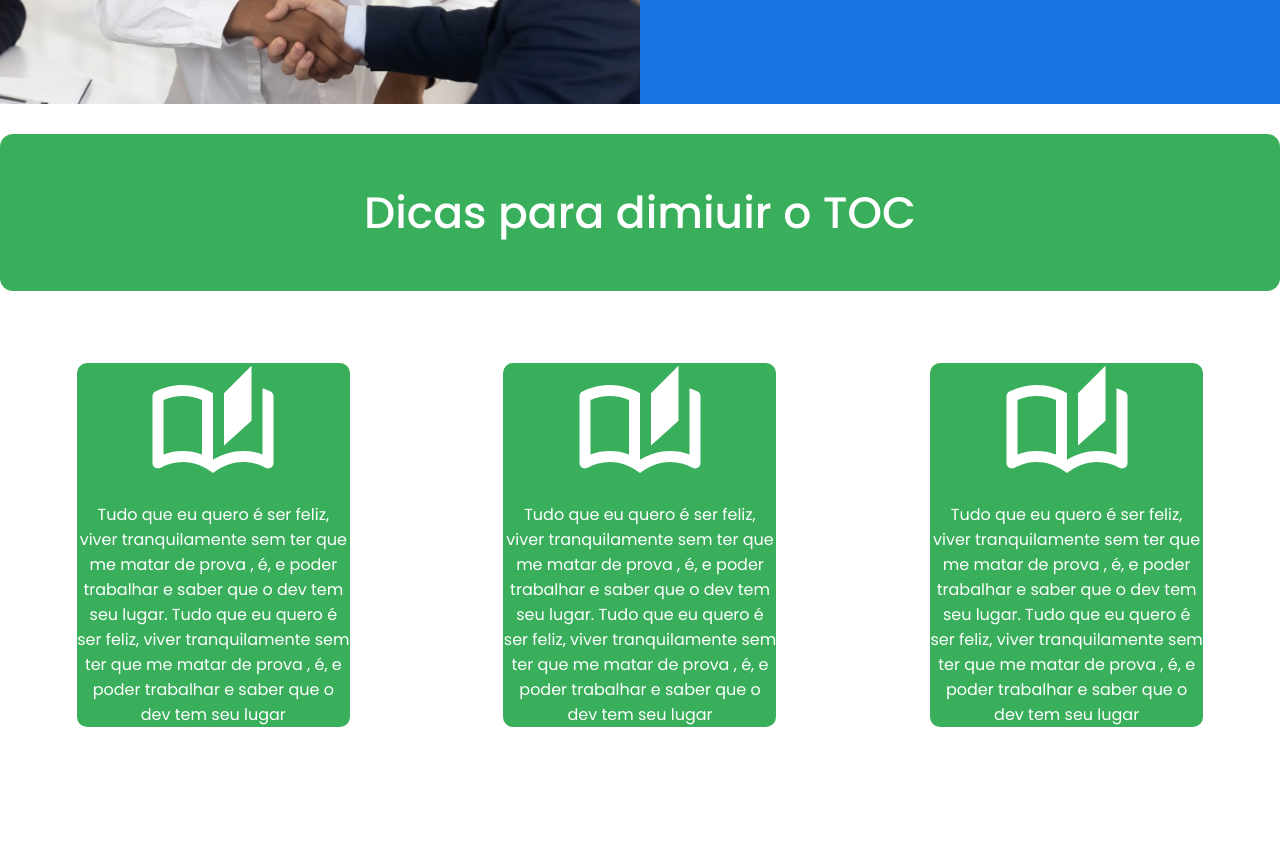
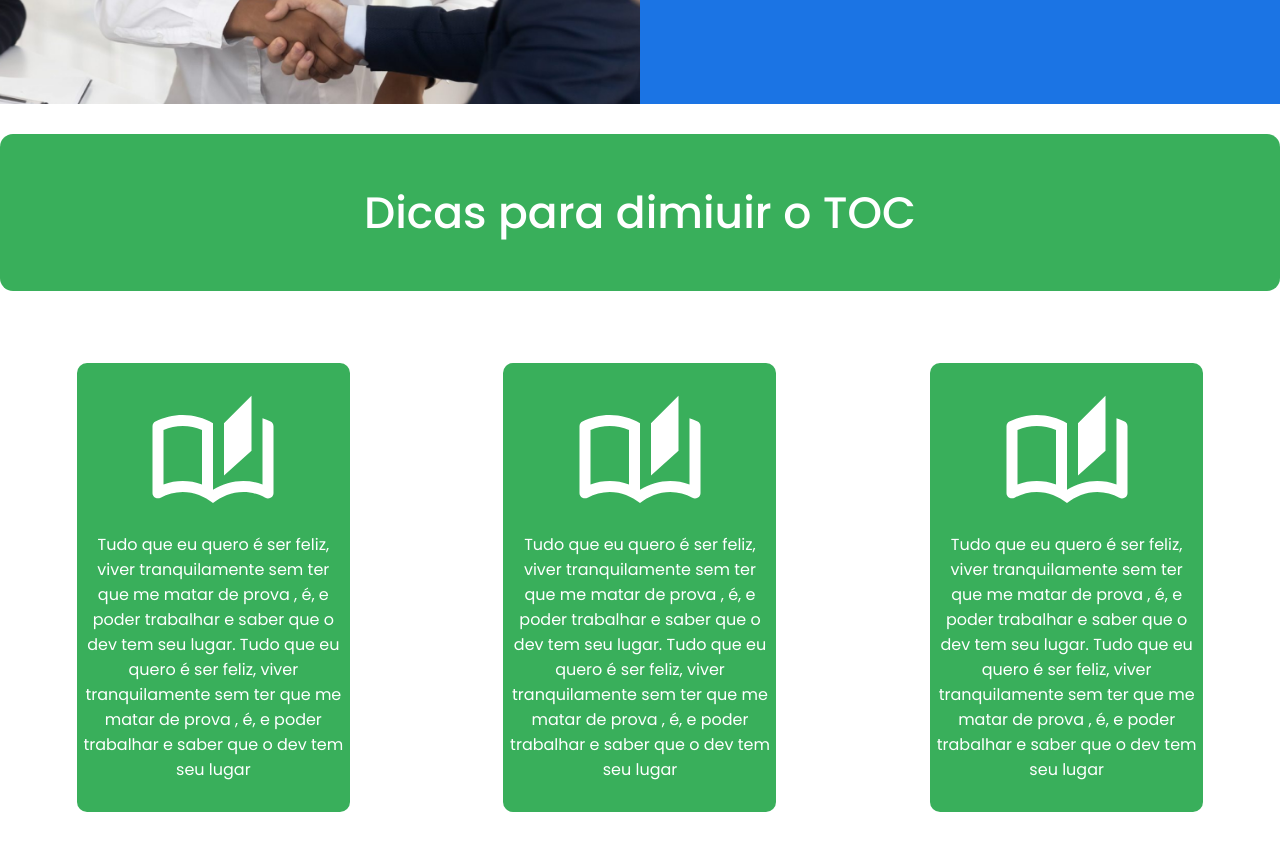
Before and after one commit to viniciusdev-br/psico-toc, a React (Create React App) app: page / in a window 1280 px wide. Shown: the part 5740-6590 px from the top of the page. Before the commit the page ends 6467 px from the top, so only its background shows below. Built offline with nearby package versions, Linux system fonts and the light colour scheme.

Commit message:
Padding em cards tips adicionados para melhor leitura

```diff
--- a/src/components/Tips/index.jsx
+++ b/src/components/Tips/index.jsx
@@ -3,7 +3,7 @@ import ImgBookTips from '../../assets/book_tips.svg';
 
 export function Tips() {
     return(
-        <Container>
+        <Container id="tips">
             <h2>Dicas para dimiuir o TOC</h2>
             <ContainerCard>
                 <div>
--- a/src/components/Tips/styles.js
+++ b/src/components/Tips/styles.js
@@ -3,7 +3,7 @@ import styled from 'styled-components';
 export const Container = styled.section`
     max-width: 1280px;
     margin: auto;
-
+    margin-bottom: 110px;
     h2 {
         text-align: center;
         color: #FFF;
@@ -28,7 +28,7 @@ export const ContainerCard = styled.div`
         color: #FFF;
         border-radius: 10px;
         text-align: center;
-
+        padding: 30px 5px;
         img {
             width: 132px;
         }
```
